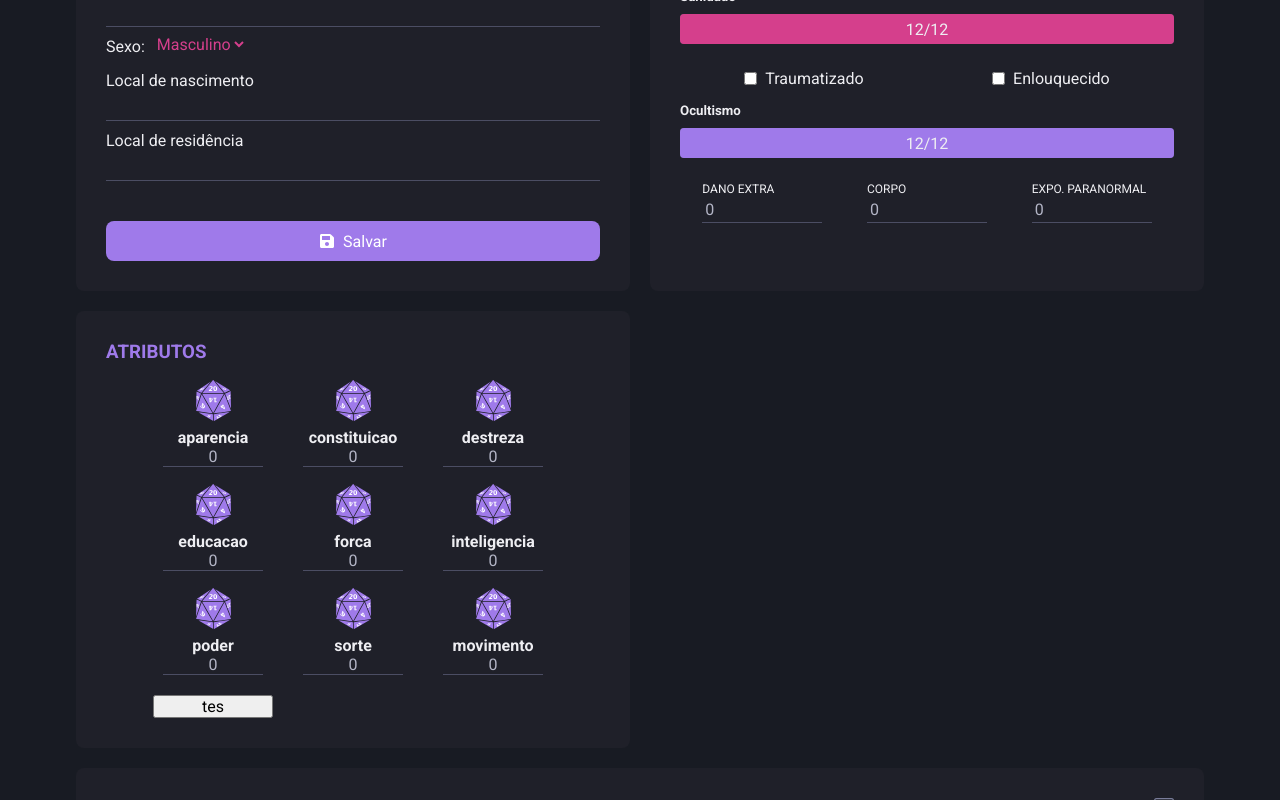
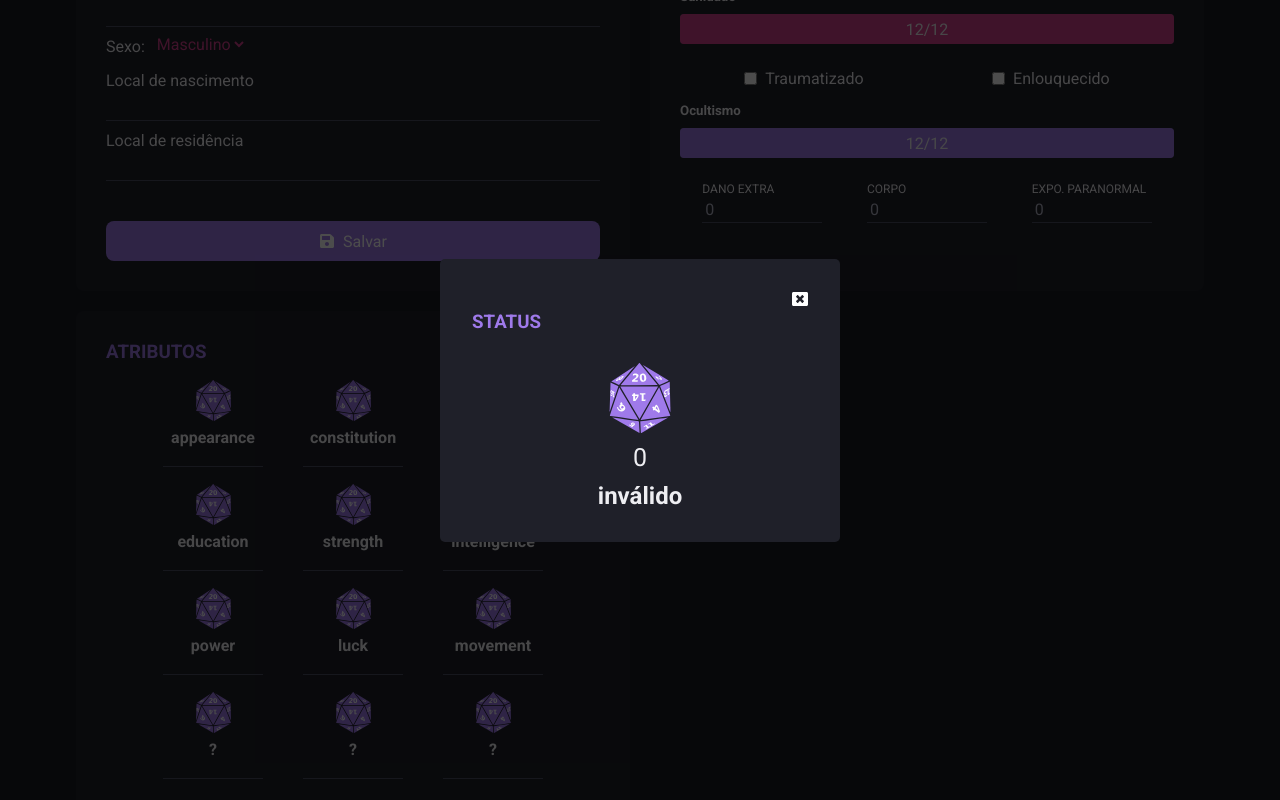
Before and after one commit to Kwan13/rpg-sheet, a React (Create React App) app: page / in a window 1280 px wide. Both pictures are taken after a click on the button 213 px from the left and 865 px from the top of the page. Shown: the part 465-1265 px from the top of the page. Built offline with nearby package versions, Linux system fonts and the light colour scheme.

Commit message:
change in 'InputAttributePoints'

```diff
--- a/src/App.tsx
+++ b/src/App.tsx
@@ -3,12 +3,14 @@ import { ReactElement } from 'react';
 import { CharacterFormProvider } from './hooks/CharacterFormContext';
 import { AttributesBarProvider } from './hooks/AttributeBarContext';
 import { CharacterProvider } from './hooks/CharacterContext';
+import { AttributePointsProvider } from './hooks/AttributePointsContext';
 
 import Home from './pages/Home';
 import GlobalStyle from './styles/global';
 
 function App(): ReactElement {
   return (
+    <AttributePointsProvider>
       <CharacterProvider>
         <AttributesBarProvider>
           <CharacterFormProvider>
@@ -17,6 +19,7 @@ function App(): ReactElement {
           </CharacterFormProvider>
         </AttributesBarProvider>
       </CharacterProvider>
+    </AttributePointsProvider>
   );
 }
 
--- a/src/components/AttributeBar/index.tsx
+++ b/src/components/AttributeBar/index.tsx
@@ -40,12 +40,11 @@ export function AttributeBar({
   function onSubmit(data: FormData) {
     setValue(data.current_value);
     setMaxValue(data.max_value);
-    toggleModal();
+    handleToggleModal();
   }
 
-  function toggleModal() {
-    const toggle = !isOpen;
-    setIsOpen(toggle);
+  function handleToggleModal() {
+    setIsOpen(!isOpen);
   }
 
   return (
@@ -53,14 +52,14 @@ export function AttributeBar({
       <h5>{name}</h5>
       <div>
         {percentage === 0 ? (
-          <Bar color={color} percentage="3%" onClick={toggleModal}>
+          <Bar color={color} percentage="3%" onClick={handleToggleModal}>
             0
           </Bar>
         ) : (
           <Bar
             color={color}
             percentage={`${percentage}%`}
-            onClick={toggleModal}
+            onClick={handleToggleModal}
           >
             {`${value}/${maxValue}`}
           </Bar>
@@ -68,7 +67,7 @@ export function AttributeBar({
       </div>
 
       {isOpen && (
-        <Modal modalTitle={`alterar ${name}`} closeModal={toggleModal}>
+        <Modal modalTitle={`alterar ${name}`} closeModal={handleToggleModal}>
           <form onSubmit={handleSubmit(onSubmit)}>
             <label htmlFor="current_value">atual</label>
             <Input
--- a/src/components/AttributePointsContainer/index.tsx
+++ b/src/components/AttributePointsContainer/index.tsx
@@ -1,65 +1,114 @@
-import { useState, ReactElement } from 'react';
-
-import { useForm } from 'react-hook-form';
+import { ReactElement } from 'react';
 
 import { InputAttributePoint } from '../InputAttributePoint';
 
+import { useAttributesPoints } from '../../hooks/AttributePointsContext';
+
 import { Container, Content } from './styles';
 
-type FormData = {
-  aparencia: number;
-  constituicao: number;
-  destreza: number;
-  educacao: number;
-  forca: number;
-  inteligencia: number;
-  poder: number;
-  sorte: number;
-  movimento: number;
-};
-
 export function AttributePointsContainer(): ReactElement {
-  const { handleSubmit, register } = useForm({
-    defaultValues: {
-      aparencia: 0,
-      constituicao: 0,
-      destreza: 0,
-      educacao: 0,
-      forca: 0,
-      inteligencia: 0,
-      movimento: 0,
-      poder: 0,
-      sorte: 0,
-    },
-  });
-
-  const [attributes, setAttributes] = useState<FormData>();
-
-  function onSubmit(data: FormData) {
-    setAttributes(data);
-    console.log(data);
-  }
-
+  const {
+    handleSetAppearance,
+    handleSetConstitution,
+    handleSetStrength,
+    handleSetMovement,
+    handleSetPower,
+    handleSetLuck,
+    handleSetIntelligence,
+    handleSetEducation,
+    handleSetDexterity,
+    handleSetExtra1,
+    handleSetExtra2,
+    handleSetExtra3,
+    appearance,
+    constitution,
+    dexterity,
+    education,
+    intelligence,
+    luck,
+    movement,
+    power,
+    strength,
+    extra1,
+    extra2,
+    extra3,
+  } = useAttributesPoints();
   return (
     <Container>
       <h3>Atributos</h3>
-      <Content onSubmit={handleSubmit(onSubmit)}>
-        <InputAttributePoint {...register('aparencia')} name="aparencia" />
+      <Content>
         <InputAttributePoint
-          {...register('constituicao')}
-          name="constituicao"
+          type="number"
+          name="appearance"
+          onChange={e => handleSetAppearance(Number(e.target.value))}
+          statusNumberBase={appearance}
         />
-        <InputAttributePoint {...register('destreza')} name="destreza" />
-        <InputAttributePoint {...register('educacao')} name="educacao" />
-        <InputAttributePoint {...register('forca')} name="forca" />
         <InputAttributePoint
-          {...register('inteligencia')}
-          name="inteligencia"
+          type="number"
+          name="constitution"
+          onChange={e => handleSetConstitution(Number(e.target.value))}
+          statusNumberBase={constitution}
         />
-        <InputAttributePoint {...register('poder')} name="poder" />
-        <InputAttributePoint {...register('sorte')} name="sorte" />
-        <InputAttributePoint {...register('movimento')} name="movimento" />
-        <button type="submit">tes</button>
+        <InputAttributePoint
+          type="number"
+          name="dexterity"
+          onChange={e => handleSetDexterity(Number(e.target.value))}
+          statusNumberBase={dexterity}
+        />
+        <InputAttributePoint
+          type="number"
+          name="education"
+          onChange={e => handleSetEducation(Number(e.target.value))}
+          statusNumberBase={education}
+        />
+        <InputAttributePoint
+          type="number"
+          name="strength"
+          onChange={e => handleSetStrength(Number(e.target.value))}
+          statusNumberBase={strength}
+        />
+        <InputAttributePoint
+          type="number"
+          name="intelligence"
+          onChange={e => handleSetIntelligence(Number(e.target.value))}
+          statusNumberBase={intelligence}
+        />
+        <InputAttributePoint
+          type="number"
+          name="power"
+          onChange={e => handleSetPower(Number(e.target.value))}
+          statusNumberBase={power}
+        />
+        <InputAttributePoint
+          type="number"
+          name="luck"
+          onChange={e => handleSetLuck(Number(e.target.value))}
+          statusNumberBase={luck}
+        />
+        <InputAttributePoint
+          type="number"
+          name="movement"
+          onChange={e => handleSetMovement(Number(e.target.value))}
+          statusNumberBase={movement}
+        />
+        <InputAttributePoint
+          type="number"
+          name="?"
+          onChange={e => handleSetExtra1(Number(e.target.value))}
+          statusNumberBase={extra1}
+        />
+        <InputAttributePoint
+          type="number"
+          name="?"
+          onChange={e => handleSetExtra2(Number(e.target.value))}
+          statusNumberBase={extra2}
+        />
+        <InputAttributePoint
+          type="number"
+          name="?"
+          onChange={e => handleSetExtra3(Number(e.target.value))}
+          statusNumberBase={extra3}
+        />
       </Content>
     </Container>
   );
--- a/src/components/InputAttributePoint/index.tsx
+++ b/src/components/InputAttributePoint/index.tsx
@@ -1,30 +1,129 @@
-import {
-  ForwardRefRenderFunction,
-  forwardRef,
-  InputHTMLAttributes,
-} from 'react';
+import { InputHTMLAttributes, ReactElement, useState } from 'react';
 
-import { Container } from './styles';
+import { Modal } from '../Modal';
+
+import { Container, ModalContent } from './styles';
 import diceImg from '../../assets/dice.svg';
 
 interface InputAttributePointProps
   extends InputHTMLAttributes<HTMLInputElement> {
   name: string;
+  statusNumberBase: number;
 }
 
-const inputBase: ForwardRefRenderFunction<
-  HTMLInputElement,
-  InputAttributePointProps
-> = ({ name, ...rest }, ref) => {
+export function InputAttributePoint({
+  name,
+  statusNumberBase,
+  ...rest
+}: InputAttributePointProps): ReactElement {
+  const [isOpen, setIsOpen] = useState(false);
+  const [status, setStatus] = useState('');
+  const [diceValue, setDiceValue] = useState(0);
+
+  function handleCalcDice() {
+    const dice = Math.floor(Math.random() * (20 - 1 + 1)) + 1;
+    const ability = statusNumberBase;
+    setDiceValue(dice);
+
+    if (ability <= 0 || ability > 20) {
+      setStatus('inválido');
+      setDiceValue(0);
+      return;
+    }
+
+    const table = [
+      { normal: 20 },
+      { normal: 19, good: 20 },
+      { normal: 18, good: 20 },
+      { normal: 17, good: 19 },
+      { normal: 16, good: 19, extreme: 20 },
+      { normal: 15, good: 18, extreme: 20 },
+      { normal: 14, good: 18, extreme: 20 },
+      { normal: 13, good: 17, extreme: 20 },
+      { normal: 12, good: 17, extreme: 20 },
+      { normal: 11, good: 16, extreme: 19 },
+      { normal: 10, good: 16, extreme: 19 },
+      { normal: 9, good: 15, extreme: 19 },
+      { normal: 8, good: 15, extreme: 19 },
+      { normal: 7, good: 14, extreme: 19 },
+      { normal: 6, good: 14, extreme: 18 },
+      { normal: 5, good: 13, extreme: 18 },
+      { normal: 4, good: 13, extreme: 18 },
+      { normal: 3, good: 12, extreme: 18 },
+      { normal: 2, good: 12, extreme: 18 },
+      { normal: 1, good: 11, extreme: 18 },
+    ];
+
+    const type = table[ability - 1];
+
+    if (type.extreme) {
+      if (dice >= type.extreme) {
+        setStatus('Extremo');
+        return;
+      }
+      if (dice >= type.good) {
+        setStatus('Sucesso Bom');
+        return;
+      }
+      if (dice >= type.normal) {
+        setStatus('Sucesso Normal');
+        return;
+      }
+      if (dice <= type.normal) {
+        setStatus('Fracasso');
+      }
+    } else if (type.good) {
+      if (dice >= type.good) {
+        setStatus('Sucesso Bom');
+        return;
+      }
+      if (dice >= type.normal) {
+        setStatus('Sucesso Normal');
+        return;
+      }
+      if (dice <= type.normal) {
+        setStatus('Fracasso');
+      }
+    } else if (type.normal) {
+      if (dice >= type.normal) {
+        setStatus('Sucesso Normal');
+        return;
+      }
+      if (dice <= type.normal) {
+        setStatus('Fracasso');
+      }
+    }
+  }
+
+  function handleToggleModal() {
+    setIsOpen(!isOpen);
+  }
+
   return (
     <Container>
-      <button type="button">
+      <button
+        type="button"
+        onClick={() => {
+          handleToggleModal();
+          handleCalcDice();
+        }}
+      >
         <img src={diceImg} alt="dice" />
       </button>
       <h4>{name}</h4>
-      <input name={name} ref={ref} {...rest} />
+      <input name={name} {...rest} max={20} />
+      {isOpen && (
+        <Modal closeModal={handleToggleModal} modalTitle="status">
+          <ModalContent>
+            <img src={diceImg} alt="dice" />
+            <p>{diceValue}</p>
+
+            <h2>{status}</h2>
+
+            <strong />
+          </ModalContent>
+        </Modal>
+      )}
     </Container>
   );
-};
-
-export const InputAttributePoint = forwardRef(inputBase);
+}
--- a/src/components/InputAttributePoint/styles.tsx
+++ b/src/components/InputAttributePoint/styles.tsx
@@ -10,7 +10,7 @@ export const Container = styled.div`
   align-items: center;
   justify-content: center;
 
-  button {
+  > button {
     width: 35px;
     height: 35px;
     background-color: transparent;
@@ -37,3 +37,21 @@ export const Container = styled.div`
     border-bottom: 1px solid var(--gray-600);
   }
 `;
+
+export const ModalContent = styled.div`
+  display: flex;
+  flex-direction: column;
+  align-items: center;
+  justify-content: center;
+
+  img {
+    width: 70px;
+    height: 70px;
+    margin-top: 10px;
+  }
+
+  p {
+    margin: 10px 0;
+    font-size: 25px;
+  }
+`;
--- /dev/null
+++ b/src/hooks/AttributePointsContext.tsx
@@ -0,0 +1,133 @@
+import {
+  createContext,
+  useContext,
+  ReactElement,
+  ReactNode,
+  useState,
+} from 'react';
+
+type AttributePointsContextData = {
+  appearance: number;
+  constitution: number;
+  dexterity: number;
+  education: number;
+  strength: number;
+  intelligence: number;
+  power: number;
+  luck: number;
+  movement: number;
+  extra1: number;
+  extra2: number;
+  extra3: number;
+  handleSetAppearance(value: number): void;
+  handleSetConstitution(value: number): void;
+  handleSetDexterity(value: number): void;
+  handleSetEducation(value: number): void;
+  handleSetStrength(value: number): void;
+  handleSetIntelligence(value: number): void;
+  handleSetPower(value: number): void;
+  handleSetLuck(value: number): void;
+  handleSetMovement(value: number): void;
+  handleSetExtra1(value: number): void;
+  handleSetExtra2(value: number): void;
+  handleSetExtra3(value: number): void;
+};
+
+const AttributePointsContext = createContext({} as AttributePointsContextData);
+
+interface AttributePointsProvider {
+  children: ReactNode;
+}
+
+export function AttributePointsProvider({
+  children,
+}: AttributePointsProvider): ReactElement {
+  const [appearance, setAppearance] = useState(0);
+  const [constitution, setConstitution] = useState(0);
+  const [dexterity, setDexterity] = useState(0);
+  const [education, setEducation] = useState(0);
+  const [strength, setStrength] = useState(0);
+  const [intelligence, setIntelligence] = useState(0);
+  const [power, setPower] = useState(0);
+  const [luck, setLuck] = useState(0);
+  const [movement, setMovement] = useState(0);
+  const [extra1, setExtra1] = useState(0);
+  const [extra2, setExtra2] = useState(0);
+  const [extra3, setExtra3] = useState(0);
+
+  function handleSetAppearance(value: number) {
+    setAppearance(value);
+  }
+  function handleSetConstitution(value: number) {
+    setConstitution(value);
+  }
+  function handleSetDexterity(value: number) {
+    setDexterity(value);
+  }
+  function handleSetEducation(value: number) {
+    setEducation(value);
+  }
+  function handleSetStrength(value: number) {
+    setStrength(value);
+  }
+  function handleSetIntelligence(value: number) {
+    setIntelligence(value);
+  }
+  function handleSetPower(value: number) {
+    setPower(value);
+  }
+  function handleSetLuck(value: number) {
+    setLuck(value);
+  }
+  function handleSetMovement(value: number) {
+    setMovement(value);
+  }
+  function handleSetExtra1(value: number) {
+    setExtra1(value);
+  }
+  function handleSetExtra2(value: number) {
+    setExtra2(value);
+  }
+  function handleSetExtra3(value: number) {
+    setExtra3(value);
+  }
+
+  return (
+    <AttributePointsContext.Provider
+      value={{
+        appearance,
+        constitution,
+        dexterity,
+        education,
+        intelligence,
+        luck,
+        movement,
+        power,
+        strength,
+        extra1,
+        extra2,
+        extra3,
+        handleSetAppearance,
+        handleSetConstitution,
+        handleSetDexterity,
+        handleSetEducation,
+        handleSetIntelligence,
+        handleSetLuck,
+        handleSetMovement,
+        handleSetPower,
+        handleSetStrength,
+        handleSetExtra1,
+        handleSetExtra2,
+        handleSetExtra3,
+      }}
+    >
+      {children}
+    </AttributePointsContext.Provider>
+  );
+}
+
+export function useAttributesPoints(): AttributePointsContextData {
+  const context = useContext(AttributePointsContext);
+
+  return context;
+}
```
Also changed, not shown: src/components/Modal/styles.tsx (+0 -12 lines). Lines whose indentation alone changed are shown as unchanged.
